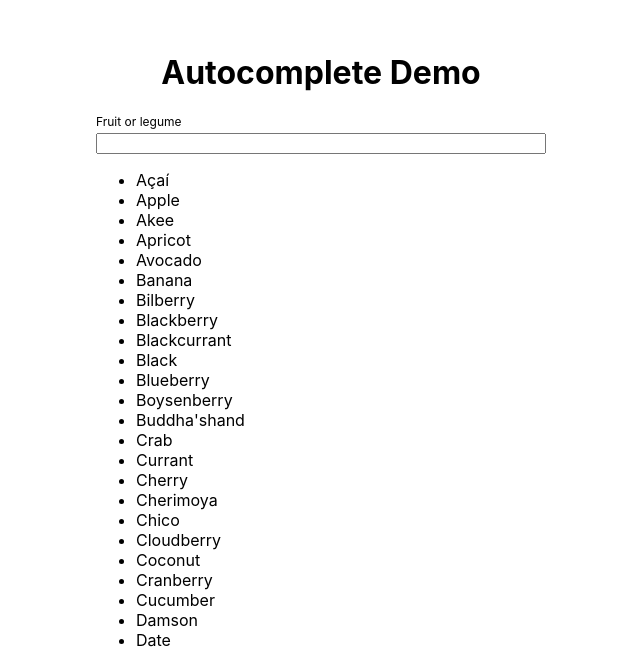
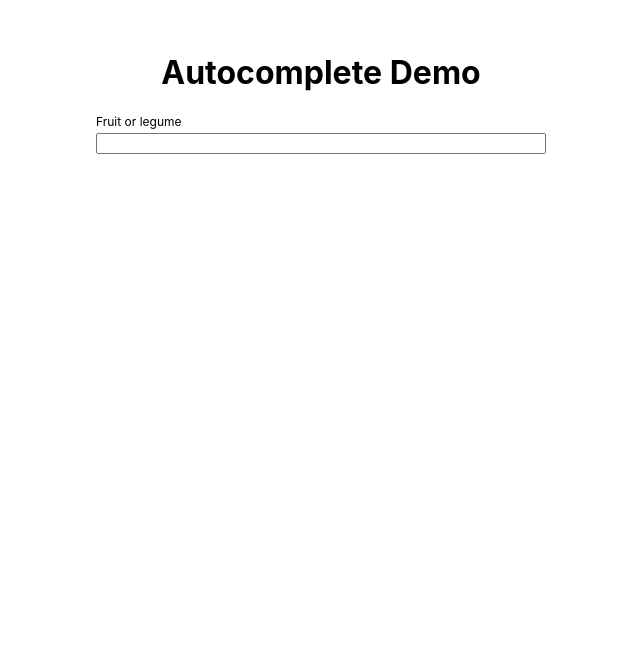
Before and after one commit to gui-santos/autocomplete, a React (Create React App) app: page / in a window 1280 px wide. Shown: the part 128-779 px from the top of the page, without its empty margins (319-959 px from the left). Built offline with nearby package versions, Linux system fonts and the light colour scheme; the HTML template or start-up script is replaced by a standard one.

Commit message:
show/hide list of suggestions

```diff
--- a/src/components/Autocomplete.jsx
+++ b/src/components/Autocomplete.jsx
@@ -4,8 +4,9 @@ import PropTypes from 'prop-types';
 import { Wrapper, Label, Input } from './AutocompleteStyles';
 
 function Autocomplete(props) {
-  const [suggestions, setSuggestions] = useState(props.suggestions);
+  const [suggestions] = useState(props.suggestions);
   const [filtered, setFiltered] = useState([]);
+  const [showSuggestions, setShowSuggestions] = useState(false);
   const [value, setValue] = useState('');
 
   useEffect(() => {
@@ -19,6 +20,7 @@ function Autocomplete(props) {
   const handleChange = e => {
     const inputValue = e.target.value;
     setValue(inputValue);
+    setShowSuggestions(true);
   };
 
   return (
@@ -31,11 +33,13 @@ function Autocomplete(props) {
         value={value}
         onChange={handleChange}
       />
-      <ul>
-        {filtered.map((fruit, idx) => (
-          <li key={idx}>{fruit}</li>
-        ))}
-      </ul>
+      {showSuggestions && value && (
+        <ul>
+          {filtered.map((fruit, idx) => (
+            <li key={idx}>{fruit}</li>
+          ))}
+        </ul>
+      )}
     </Wrapper>
   );
 }
```
